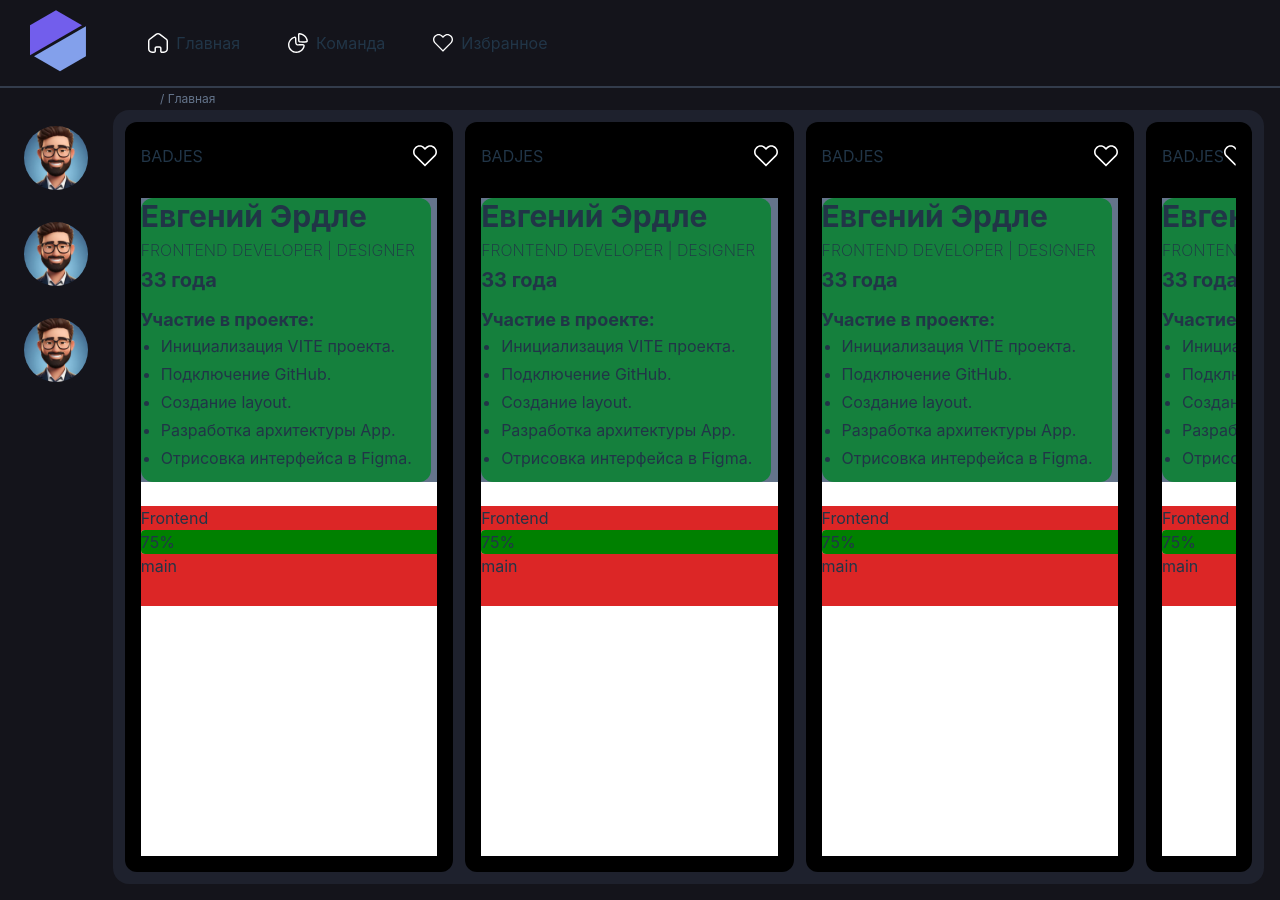
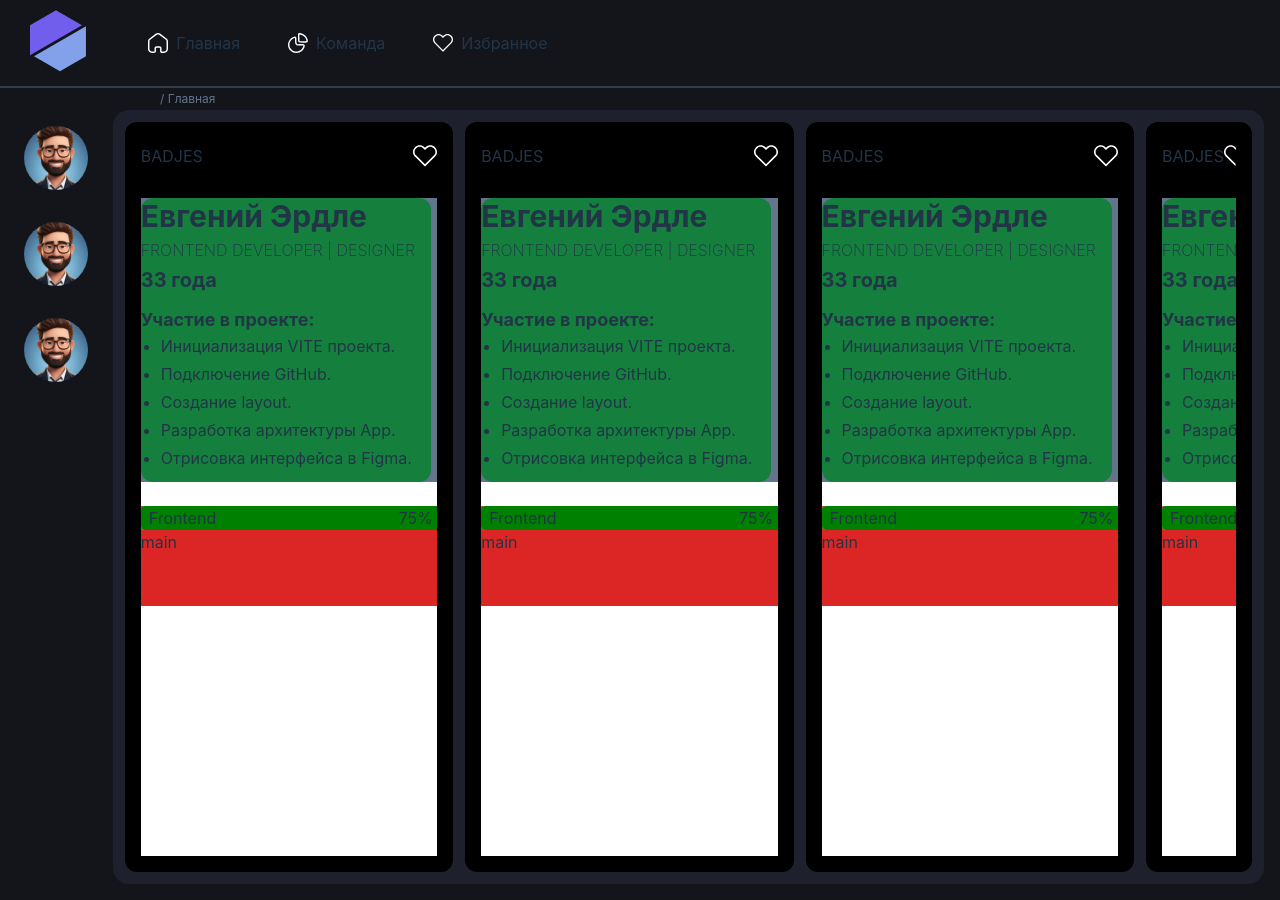
Before and after one commit to Jkerdley/reacthackathon, a React (Vite) app: page / in a window 1280 px wide. Built offline with nearby package versions, Linux system fonts and the light colour scheme.

Commit message:
Изменено место расположения названия прогресса

```diff
--- /dev/null
+++ b/src/components/progress/components/index.js
@@ -0,0 +1,2 @@
+export * from './progressLinear/progressLinear.jsx';
+export * from './progressCircular/progressCircular.jsx';
--- /dev/null
+++ b/src/components/progress/components/progressCircular/progressCircular.jsx
@@ -0,0 +1,69 @@
+import React from 'react';
+import PropTypes from 'prop-types';
+
+export const ProgressCircular = ({ percent, title, color }) => {
+	const circleStyle = {
+		cx: '18',
+		cy: '18',
+		r: '16',
+		fill: 'none',
+		strokeWidth: '2',
+	};
+
+	return (
+		<div
+			style={{
+				position: 'relative',
+				width: 'auto',
+				height: 'auto',
+			}}
+		>
+			<svg
+				style={{
+					width: '100%',
+					height: '100%',
+					'--tw-rotate': '-90deg',
+					transform:
+						'translate(var(--tw-translate-x), var(--tw-translate-y)) rotate(var(--tw-rotate)) skewX(var(--tw-skew-x)) skewY(var(--tw-skew-y)) scaleX(var(--tw-scale-x)) scaleY(var(--tw-scale-y))',
+				}}
+				viewBox="0 0 36 36"
+				xmlns="http://www.w3.org/2000/svg"
+			>
+				<circle
+					{...circleStyle}
+					style={{
+						stroke: 'currentColor',
+						backgroundColor: '#e5e7eb',
+					}}
+				></circle>
+				<circle
+					{...circleStyle}
+					style={{ stroke: 'currentColor', color: color }}
+					className="stroke-current"
+					strokeDasharray="100"
+					strokeDashoffset={100 - percent}
+					strokeLinecap="round"
+				></circle>
+			</svg>
+			<div
+				style={{
+					position: 'absolute',
+					top: '50%',
+					left: '50%',
+					transform: 'translate(-50%, -50%)',
+					display: 'flex',
+					flexDirection: 'column',
+				}}
+			>
+				<span>{title}</span>
+				<span>{percent}%</span>
+			</div>
+		</div>
+	);
+};
+
+ProgressCircular.propTypes = {
+	percent: PropTypes.number,
+	title: PropTypes.string,
+	color: PropTypes.string,
+};
--- /dev/null
+++ b/src/components/progress/components/progressLinear/progressLinear.jsx
@@ -0,0 +1,42 @@
+import React from 'react';
+import PropTypes from 'prop-types';
+
+export const ProgressLinear = ({ percent, title, color }) => {
+	const lineStyle = {
+		height: '1.5rem',
+		borderRadius: '0.25rem',
+	};
+
+	return (
+		<div style={{ display: 'flex', flexDirection: 'column', gap: '0.25rem' }}>
+			<div
+				style={{
+					...lineStyle,
+					width: '100%',
+					backgroundColor: '#e5e7eb',
+				}}
+			>
+				<div
+					style={{
+						...lineStyle,
+						display: 'flex',
+						justifyContent: 'space-between',
+						paddingLeft: '0.5rem',
+						paddingRight: '0.5rem',
+						width: percent + '%',
+						backgroundColor: color,
+					}}
+				>
+					<span>{title}</span>
+					<span>{percent}%</span>
+				</div>
+			</div>
+		</div>
+	);
+};
+
+ProgressLinear.propTypes = {
+	percent: PropTypes.number,
+	title: PropTypes.string,
+	color: PropTypes.string,
+};
--- a/src/components/progress/constants/index.js
+++ b/src/components/progress/constants/index.js
@@ -1 +1 @@
-export * from './progress-type';
+export * from './progressType';
--- a/src/components/progress/progress.jsx
+++ b/src/components/progress/progress.jsx
@@ -1,55 +1,26 @@
 import React from 'react';
 import PropTypes from 'prop-types';
 import { PROGRESS_TYPE } from './constants';
+import { ProgressLinear, ProgressCircular } from './components';
 
-export const Progress = ({ percent = 0, title = '', color = '#000', type = PROGRESS_TYPE.LINE }) => {
+export const Progress = ({
+	percent = 0,
+	title = '',
+	color = '#000',
+	width = '100%',
+	type = PROGRESS_TYPE.LINE,
+}) => {
+	const progressStyle = {
+		display: 'flex',
+		flexDirection: 'column',
+		width: width ? width : '100%',
+	};
+
 	return (
-		<div className="flex flex-col">
-			{title !== '' && <span>{title}</span>}
-
-			{type === PROGRESS_TYPE.LINE && (
-				<div className="flex flex-col gap-1">
-					<div className="w-full bg-gray-200 rounded h-6">
-						<div className="h-6 rounded" style={{ width: percent + '%', backgroundColor: color }}>
-							{percent}%
-						</div>
-					</div>
-				</div>
-			)}
+		<div style={progressStyle}>
+			{type === PROGRESS_TYPE.LINE && <ProgressLinear percent={percent} title={title} color={color} />}
 			{type === PROGRESS_TYPE.CIRCLE && (
-				<>
-					<div className="relative size-auto">
-						<svg
-							className="size-full -rotate-90"
-							viewBox="0 0 36 36"
-							xmlns="http://www.w3.org/2000/svg"
-						>
-							<circle
-								cx="18"
-								cy="18"
-								r="16"
-								fill="none"
-								className="stroke-current text-gray-200"
-								strokeWidth="2"
-							></circle>
-							<circle
-								cx="18"
-								cy="18"
-								r="16"
-								fill="none"
-								className="stroke-current"
-								strokeWidth="2"
-								strokeDasharray="100"
-								strokeDashoffset={100 - percent}
-								strokeLinecap="round"
-								style={{ color: color }}
-							></circle>
-						</svg>
-						<div className="absolute top-1/2 start-1/2 transform -translate-y-1/2 -translate-x-1/2">
-							{percent}%
-						</div>
-					</div>
-				</>
+				<ProgressCircular percent={percent} title={title} color={color} />
 			)}
 		</div>
 	);
@@ -59,5 +30,6 @@ Progress.propTypes = {
 	percent: PropTypes.number,
 	title: PropTypes.string,
 	color: PropTypes.string,
+	width: PropTypes.string,
 	type: PropTypes.oneOf(Object.values(PROGRESS_TYPE)),
 };
```
Also changed, not shown: src/components/progress/constants/progressType.js (renamed from src/components/progress/constants/progress-type.js).
